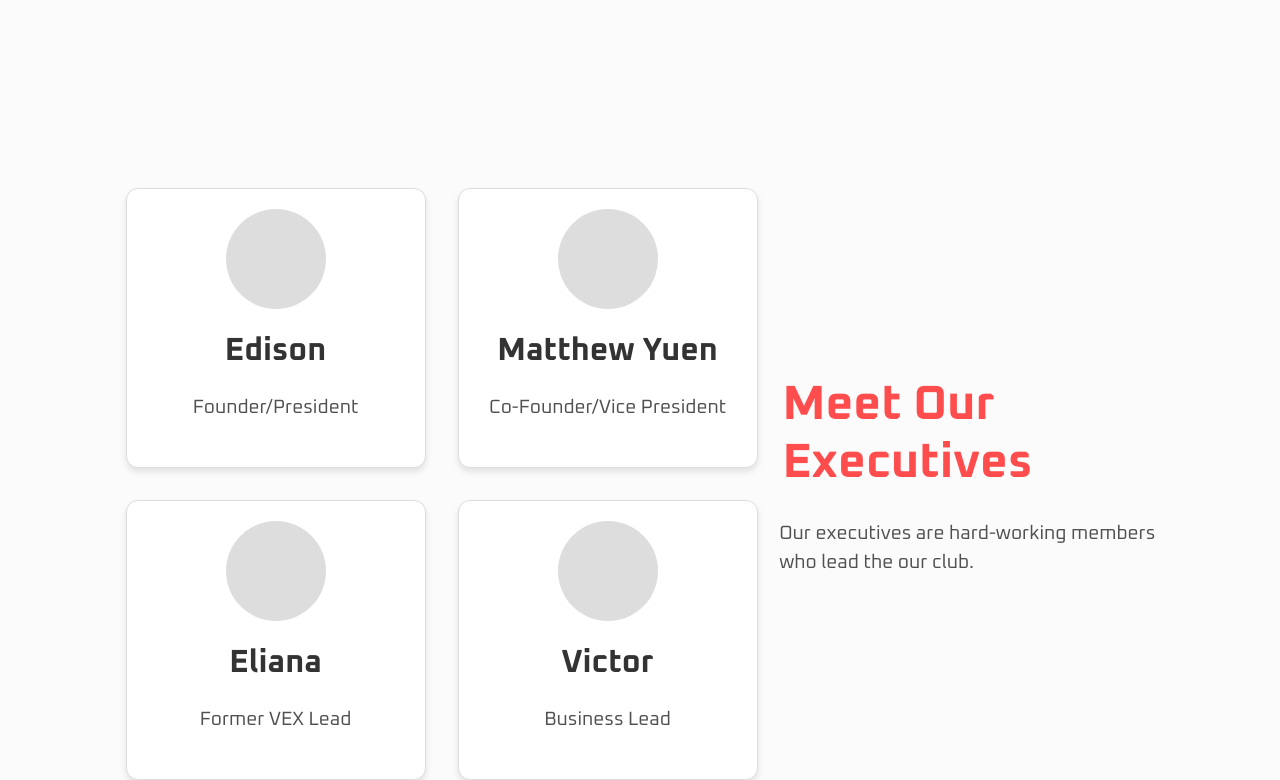
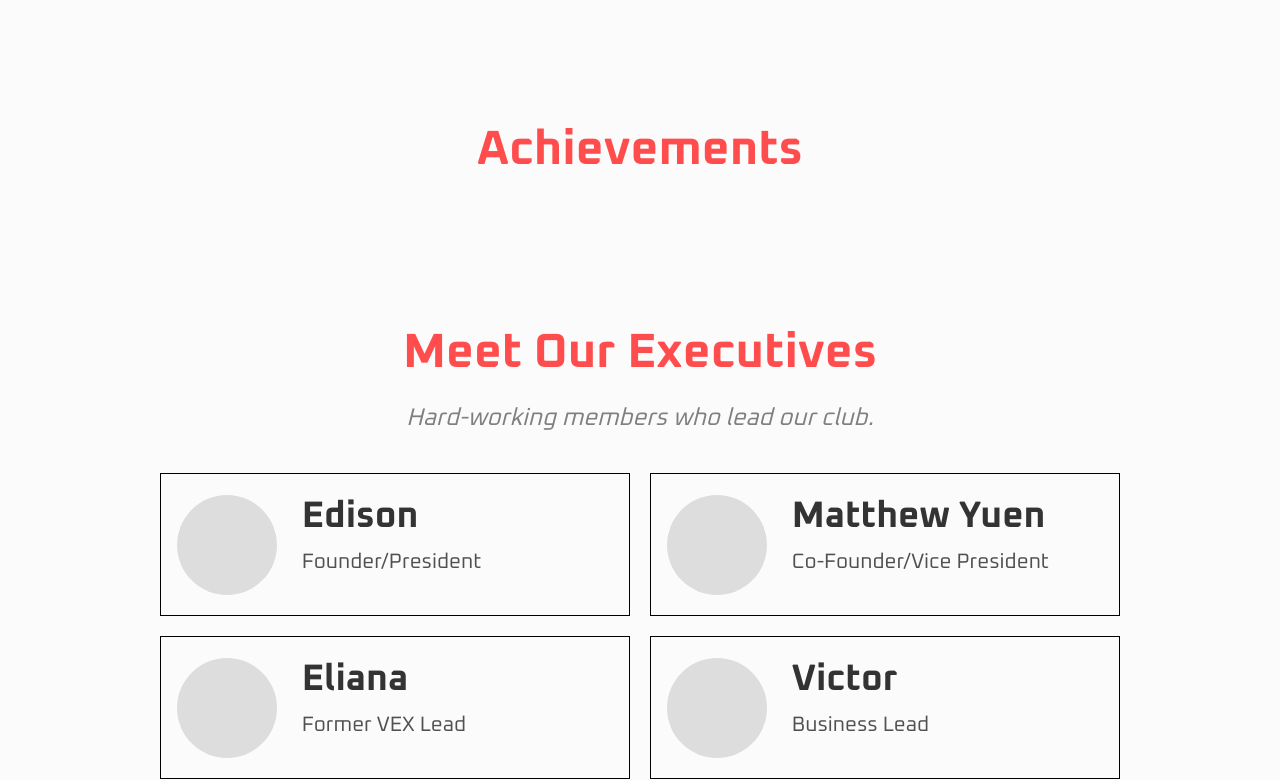
Before and after one commit to kelly2603/sfurcw, a React (Create React App) app: page /about in a window 1280 px wide. Shown: the part 1505-2285 px from the top of the page. Built offline with nearby package versions, Linux system fonts and the light colour scheme.

Commit message:
update contact page

```diff
--- /dev/null
+++ b/src/components/About/Achievements.js
@@ -0,0 +1,15 @@
+import React from 'react'
+import "./AchievementsStyles.css"
+
+const Achievements = () => {
+  return (
+        <div className='section-container center'>
+            <h4>Achievements</h4>
+            <div>
+
+            </div>
+        </div>
+  )
+}
+
+export default Achievements
--- a/src/components/About/Execs.js
+++ b/src/components/About/Execs.js
@@ -3,31 +3,37 @@ import "./ExecsStyles.css"
 
 const Execs = () => {
   return (
-    <div className='main-container'>
-        <div className='section-container EX-container'>
-
+        <div className='section-container center'>
+            <h4>Meet Our Executives</h4>
+            <p className='subtitle'>Hard-working members who lead our club.</p>
             <div className='execs-container'>
                 <div className='execs-card'>
+                    <div className='profile-placeholder'></div>
+                    <div className='execs-info'>
                         <h5>Edison</h5>
                         <p>Founder/President</p>
                     </div>
+                </div>
                 <div className='execs-card'>
+                    <div className='profile-placeholder'></div>
+                    <div className='execs-info'>
                         <h5>Matthew Yuen</h5>
                         <p>Co-Founder/Vice President</p>
                     </div>
+                </div>
                 <div className='execs-card'>
+                    <div className='profile-placeholder'></div>
+                    <div className='execs-info'>
                         <h5>Eliana</h5>
                         <p>Former VEX Lead</p>
                     </div>
+                </div>
                 <div className='execs-card'>
+                    <div className='profile-placeholder'></div>
+                    <div className='execs-info'>
                         <h5>Victor</h5>
                         <p>Business Lead</p>
                     </div>
-            </div>
-
-            <div className='desc-container'>
-                <h4>Meet Our Executives</h4>
-                <p>Our executives are hard-working members who lead the our club.</p>
                 </div>
             </div>
         </div>
--- a/src/components/About/ExecsStyles.css
+++ b/src/components/About/ExecsStyles.css
@@ -1,45 +1,33 @@
-.EX-container {
-    display: grid;
-    grid-template-columns: 60% 40%;
-    grid-gap: 2rem;
-}
 .execs-container {
     display: grid;
-    grid-template-columns: repeat(2, minmax(300px, 1fr));
-    justify-content: center;
-    align-items: center;
-    grid-gap: 2rem;
-}
-.EX-container .desc-container {
-    display: flex;
-    flex-direction: column;
-    justify-content: center;
+    grid-template-columns: repeat(auto-fill, minmax(400px, 1fr));
+    gap: 20px;
+    padding: 1rem;
+    margin: auto;
 }
 .execs-card {
     display: flex;
-    flex-direction: column;
-    background-color: #fff;
-    border: 1px solid #ddd;
-    border-radius: 12px;
-    box-shadow: 0 4px 6px rgba(0, 0, 0, 0.1);
-    width: 300px;
-    padding: 20px;
-    text-align: center;
-    transition: transform 0.3s ease, box-shadow 0.3s ease;
+    align-items: center;
+    border: 1px solid #000000;
+    gap: 20px;
+    padding: 1rem;
 }
-.execs-card::before {
-    content: '';
-    display: block;
+
+.profile-placeholder {
     width: 100px;
     height: 100px;
-    background-color: #ddd; /* Placeholder color for the profile picture */
+    background-color: #ddd;
     border-radius: 50%;
-    margin: 0 auto 15px; /* Center and add spacing */
-  }
-
-  /* Name Title */
-  .execs-card h5 {
-    font-size: 2rem;
+}
+.execs-card h5 {
+    font-size: 2.3rem;
     font-weight: bold;
     color: #333;
-  }
+    justify-self: left;
+    padding-bottom: 0;
+}
+.execs-card p {
+    font-size: 1.3rem;
+    justify-self: left;
+    padding-top: 0;
+}
--- a/src/components/NavbarStyles.css
+++ b/src/components/NavbarStyles.css
@@ -14,7 +14,6 @@
 }
 .nav-menu{
     display: flex;
-
 }
 .nav-menu li {
     padding: 0 1rem;
@@ -27,6 +26,7 @@
     padding-bottom: 0.5rem;
     color: #fff;
     justify-self: center;
+    vertical-align: middle;
 
 }
 /* .nav-menu li a:hover{
--- a/src/index.css
+++ b/src/index.css
@@ -15,7 +15,6 @@ body {
   margin: auto;
   padding: 3rem;
   padding-top: 5rem;
-  padding-bottom: 5rem;
 }
 .section-secondary{
   background-color: #f6e5e5;
@@ -36,18 +35,18 @@ h1, h4 {
 h4{
   font-size: 3rem;
   font-weight: 650;
-  padding: 0.7rem;
+  padding: 0.3rem;
 }
 h5{
   color: #564c4c;
   font-size: 2.3rem;
   font-weight: 600;
-  padding: 0.5rem;
+  padding: 0.3rem;
 }
 p {
   color: #505050;
   font-size: 1.2rem;
-  padding: 0.5rem;
+  padding: 0.3rem;
 }
 .subtitle {
   font-size: 1.5rem;
--- a/src/routes/About.js
+++ b/src/routes/About.js
@@ -5,6 +5,7 @@ import HeroImg2 from "../components/HeroImg2"
 import OurBG from "../components/About/OurBG"
 import Execs from '../components/About/Execs'
 import Img1 from "../components/About/about_images/IMG_2413.jpg"
+import Achievements from '../components/About/Achievements'
 
 const About = () => {
   return (
@@ -12,6 +13,7 @@ const About = () => {
       <Navbar />
       <HeroImg2 heading="ABOUT" image={Img1}/>
       <OurBG />
+      <Achievements />
       <Execs />
       <Footer />
     </div>
```
Also changed, not shown: src/components/About/AchievementsStyles.css (added). Lines whose indentation alone changed are shown as unchanged.
